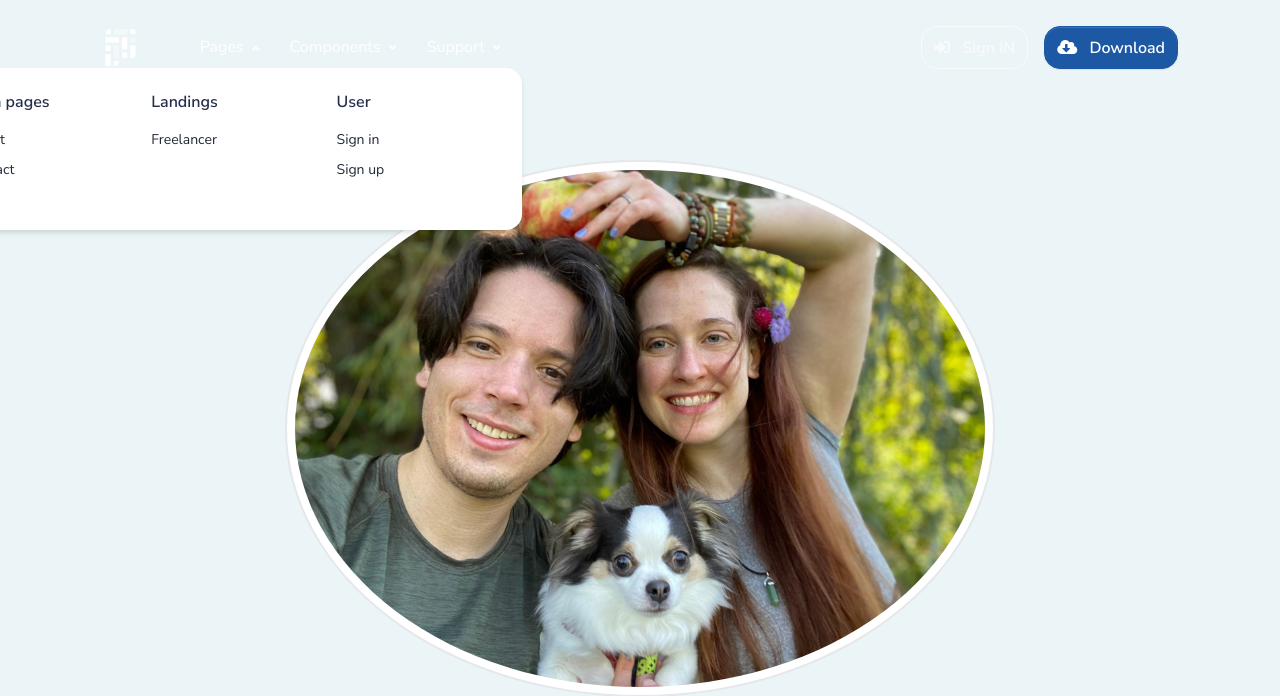
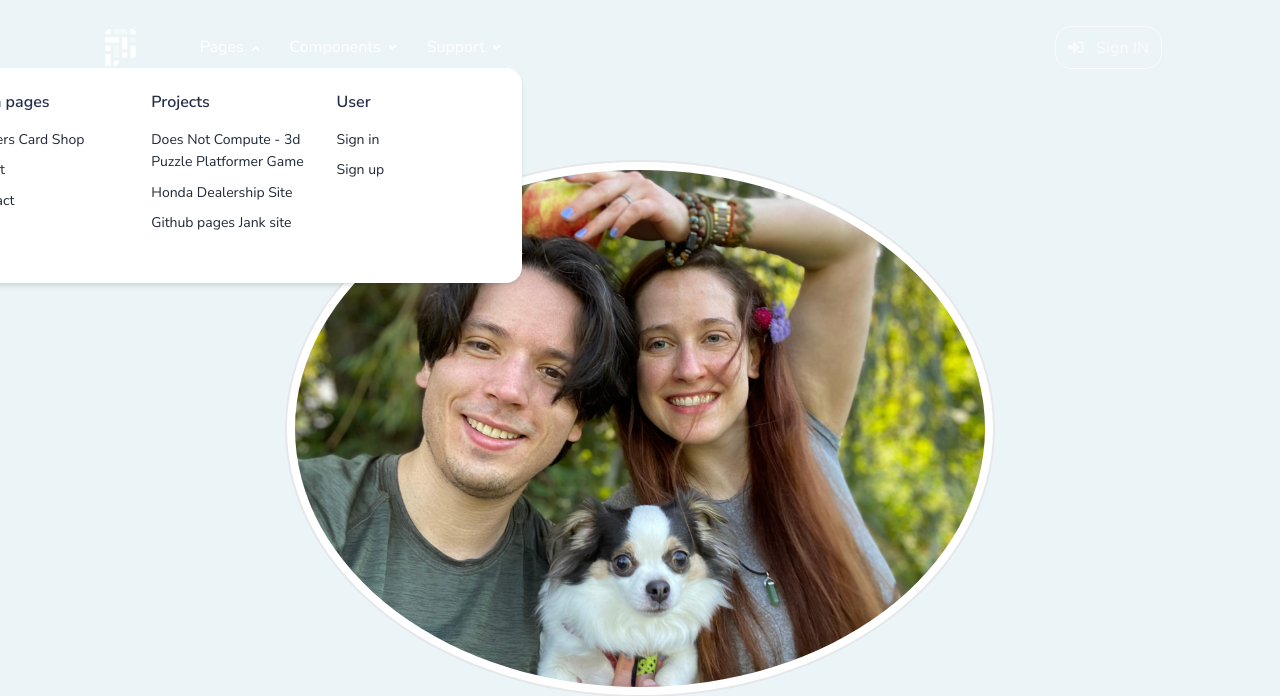
Before and after one commit to ChristianWinterhalter/AMWinterhalter, a Django app: page / in a window 1280 px wide, after a click on "Pages". Shown: the top 696 px of the page. Run offline with Django 4.2, Linux system fonts and the light colour scheme; some libraries are stand-ins or nearby versions.

```diff
--- a/home/templates/includes/_pages-preview.html
+++ b/home/templates/includes/_pages-preview.html
@@ -18,7 +18,7 @@
         </a>
     </div>
     <div class="col-6 col-lg-3 mb-5">
-        <a href="{% url 'landing_freelancer' %}" target="_blank" class="page-preview scale-up-hover-2">
+        <a href="{% url 'does_not_compute_game' %}" target="_blank" class="page-preview scale-up-hover-2">
             <img class="shadow-lg rounded scale" src="{% static 'assets/img/presentation/all-pages/landing-freelancer.jpg' %}" alt="Freelancer page preview">
             <div class="text-center show-on-hover">
                 <h3 class="h6 m-0 text-center text-white">Freelancer<span class="fas fa-external-link-alt ms-2"></span></h3>
--- a/home/templates/includes/navigation.html
+++ b/home/templates/includes/navigation.html
@@ -2,11 +2,11 @@
 
 <header class="header-global">
 
-    {% if request.path == "/landing-freelancer/" or request.path == "/blank/" %}
-    <nav id="navbar-main" aria-label="Primary navigation" class="navbar navbar-main navbar-expand-lg navbar-theme-primary headroom navbar-light navbar-theme-secondary">
-    {% else %}
+<!--    {% if request.path == "/landing-freelancer/" or request.path == "/blank/" %}-->
+<!--    <nav id="navbar-main" aria-label="Primary navigation" class="navbar navbar-main navbar-expand-lg navbar-theme-primary headroom navbar-light navbar-theme-secondary">-->
+<!--    {% else %}-->
     <nav id="navbar-main" aria-label="Primary navigation" class="navbar navbar-main navbar-expand-lg navbar-theme-primary headroom navbar-dark navbar-theme-secondary">
-    {% endif %}
+<!--    {% endif %}  -->
       <div class="container position-relative">
           <a class="navbar-brand me-lg-5" href="/">
               <img class="navbar-brand-dark" src="{% static 'assets/img/brand/light.svg' %}" alt="Logo light">
@@ -37,6 +37,9 @@
                                   <h6 class="d-block mb-3 text-primary">Main pages</h6>
                                   <ul class="list-style-none mb-4">
                                       <li class="mb-2 megamenu-item">
+                                          <a class="megamenu-link" href="{% url 'about_us' %}">Striders Card Shop</a>
+                                      </li>
+                                      <li class="mb-2 megamenu-item">
                                           <a class="megamenu-link" href="{% url 'about_us' %}">About</a>
                                       </li>
                                       <li class="mb-2 megamenu-item">
@@ -45,10 +48,16 @@
                                   </ul>
                               </div>
                               <div class="col-6 col-lg-4">
-                                  <h6 class="d-block mb-3 text-primary">Landings</h6>
+                                  <h6 class="d-block mb-3 text-primary">Projects</h6>
                                   <ul class="list-style-none mb-4">
                                       <li class="mb-2 megamenu-item">
-                                          <a class="megamenu-link" href="{% url 'landing_freelancer' %}">Freelancer</a>
+                                          <a class="megamenu-link" href="{% url 'does_not_compute_game' %}">Does Not Compute - 3d Puzzle Platformer Game</a>
+                                      </li>
+                                      <li class="mb-2 megamenu-item">
+                                          <a class="megamenu-link" href="{% url 'does_not_compute_game' %}">Honda Dealership Site</a>
+                                      </li>
+                                      <li class="mb-2 megamenu-item">
+                                          <a class="megamenu-link" href="{% url 'does_not_compute_game' %}">Github pages Jank site</a>
                                       </li>
                                   </ul>
                               </div>
@@ -150,10 +159,10 @@
                 <a href="{% url 'login' %}"
                     class="btn btn-outline-gray-100 d-none d-lg-inline me-md-3"><span class="fas fa-sign-in-alt me-2"></span> Sign IN</a>
             {% endif %}
-              <a target="_blank" href="https://appseed.us/product/pixel-bootstrap/django/" class="btn btn-tertiary"><i class="fas fa-cloud-download-alt me-2"></i> Download</a>
-              <button class="navbar-toggler ms-2" type="button" data-bs-toggle="collapse" data-bs-target="#navbar_global" aria-controls="navbar_global" aria-expanded="false" aria-label="Toggle navigation">
-                  <span class="navbar-toggler-icon"></span>
-              </button>
+<!--              <a target="_blank" href="https://appseed.us/product/pixel-bootstrap/django/" class="btn btn-tertiary"><i class="fas fa-cloud-download-alt me-2"></i> Download</a>-->
+<!--              <button class="navbar-toggler ms-2" type="button" data-bs-toggle="collapse" data-bs-target="#navbar_global" aria-controls="navbar_global" aria-expanded="false" aria-label="Toggle navigation">-->
+<!--                  <span class="navbar-toggler-icon"></span>-->
+<!--              </button>-->
           </div>
       </div>
   </nav>
--- a/home/urls.py
+++ b/home/urls.py
@@ -8,7 +8,7 @@ urlpatterns = [
     path('', views.index),
     path('about-us/', views.abouts_us, name='about_us'),
     path('contact-us/', views.contact_us, name='contact_us'),
-    path('landing-freelancer/', views.landing_freelancer, name='landing_freelancer'),
+    path('landing-freelancer/', views.does_not_compute_game, name='does_not_compute_game'),
     path('blank/', views.blank_page, name='blank'),
 
 
--- a/home/views.py
+++ b/home/views.py
@@ -17,8 +17,8 @@ def abouts_us(request):
 def contact_us(request):
   return render(request, 'pages/contact.html')
 
-def landing_freelancer(request):
-  return render(request, 'pages/landing-freelancer.html')
+def does_not_compute_game(request):
+  return render(request, 'https://drive.google.com/file/d/18mzTS-Sq_v2sTcbZgnCegLSx3zzkicuC/view?usp=sharing')
 
 def blank_page(request):
   return render(request, 'pages/blank.html')
```
Also changed, not shown: 1 other file.
